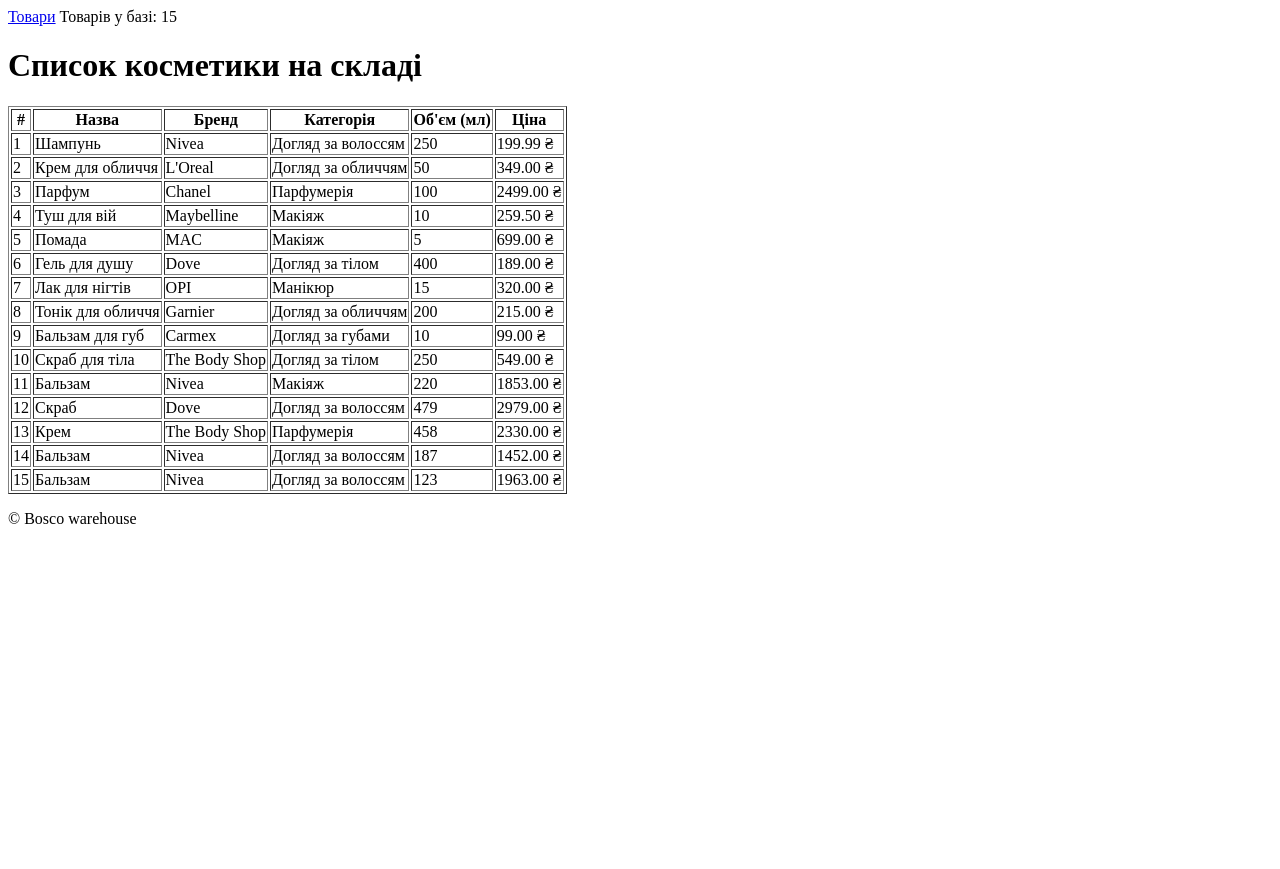
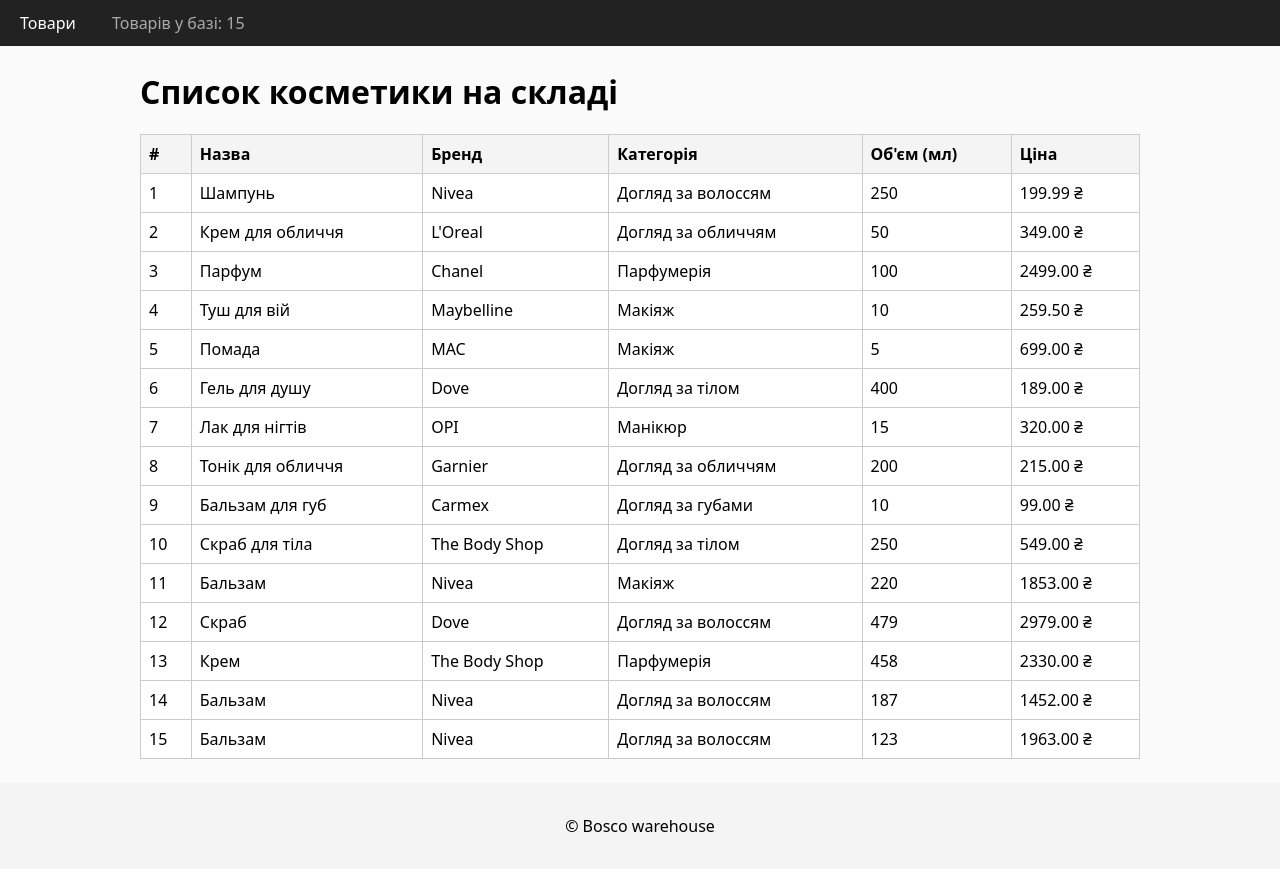
Before and after one commit to vshulgan25-ai/bosco-backend, a Django app: page /products in a window 1280 px wide. Before the commit the page ends 524 px from the top, so only its background shows below. Run offline with Django 5.2, Linux system fonts and the light colour scheme; data comes from the database, SQL or seed files in the repository.

Commit message:
Додано статичний CSS за допомогою тегу static

```diff
--- a/templates/base.html
+++ b/templates/base.html
@@ -1,11 +1,14 @@
+{% load static %}
 <!DOCTYPE html>
 <html lang="uk">
 <head>
     <meta charset="UTF-8">
     <title>{% block title %}Bosco{% endblock %}</title>
+    <link rel="stylesheet" href="{% static 'warehouse/css/style.css' %}">
 </head>
 <body>
     {% include 'partials/menu.html' %}
+    {% include 'partials/messages.html' %}
 
     <main>
         {% block content %}{% endblock %}
--- /dev/null
+++ b/warehouse/static/warehouse/css/style.css
@@ -0,0 +1,9 @@
+body { font-family: system-ui, sans-serif; margin: 0; background: #fafafa; }
+nav { background: #222; padding: 12px 20px; }
+nav a { color: #fff; margin-right: 16px; text-decoration: none; }
+nav span { color: #aaa; margin-left: 16px; }
+main { max-width: 1000px; margin: 24px auto; padding: 0 20px; }
+table { border-collapse: collapse; width: 100%; margin-top: 16px; background: #fff; }
+th, td { border: 1px solid #ccc; padding: 8px; text-align: left; }
+th { background: #f4f4f4; }
+footer { padding: 16px; background: #f4f4f4; margin-top: 24px; text-align: center; }
```
